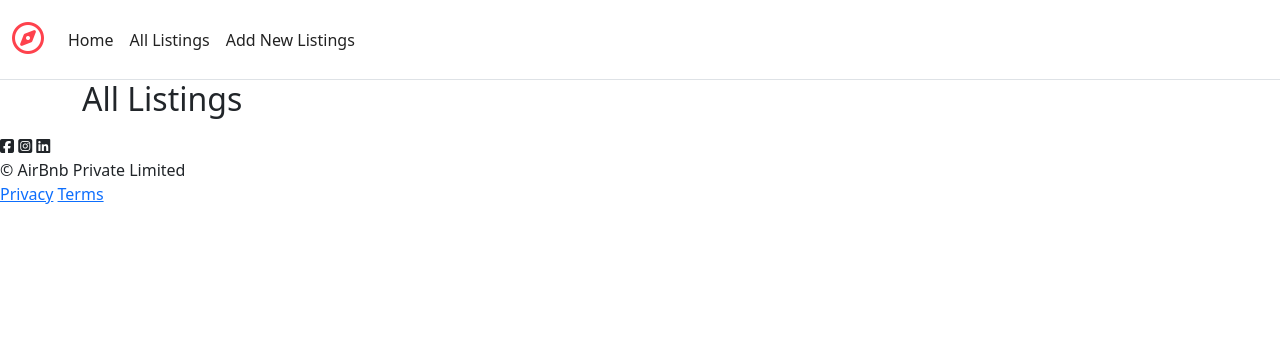
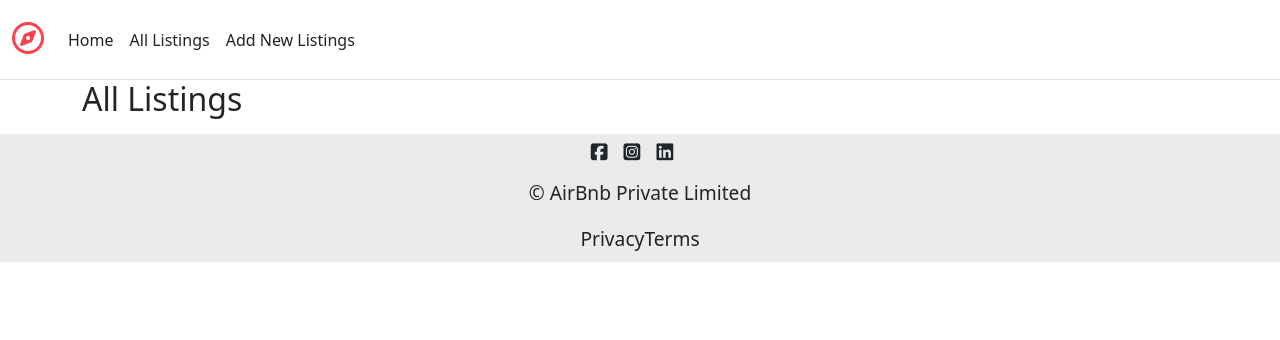
Before and after one commit to AdityaTile04/Web-Devlopment, a Node server app: page /listings in a window 1280 px wide. Shown: the top 340 px of the page. Run offline with Node 20, Linux system fonts and the light colour scheme; data that the repository does not hold is empty; some libraries are stand-ins or nearby versions.

Commit message:
complete footer section

```diff
--- a/Projects/Day_72/AirBnb/public/css/style.css
+++ b/Projects/Day_72/AirBnb/public/css/style.css
@@ -11,3 +11,39 @@
 .nav-link {
   color: #222222 !important;
 }
+
+/* Footer */
+
+#links > a {
+  text-decoration: none;
+  color: #222222;
+}
+
+#links > a:hover {
+  text-decoration: underline;
+}
+
+#links,
+.f-info-socials,
+.brand {
+  width: 100%;
+  display: flex;
+  align-items: center;
+  justify-content: center;
+}
+
+.f-info-socials i {
+  margin-right: 1rem;
+  font-size: 1.2rem;
+}
+
+.f-info {
+  text-align: center;
+  font-size: 1.2rem;
+  height: 8rem;
+  background-color: #ebebeb;
+  display: flex;
+  flex-wrap: wrap;
+  justify-content: center;
+  align-items: space-evenly;
+}
--- a/Projects/Day_72/AirBnb/views/includes/footer.ejs
+++ b/Projects/Day_72/AirBnb/views/includes/footer.ejs
@@ -5,9 +5,9 @@
       <i class="fa-brands fa-square-instagram"></i>
       <i class="fa-brands fa-linkedin"></i>
     </div>
-    <div>&copy; AirBnb Private Limited</div>
-    <div class="f-info-links">
-      <a href="/privacy">Privacy</a>
+    <div class="brand">&copy; AirBnb Private Limited</div>
+    <div id="links">
+      <a href="'/privacy">Privacy</a>
       <a href="/terms">Terms</a>
     </div>
   </div>
```
